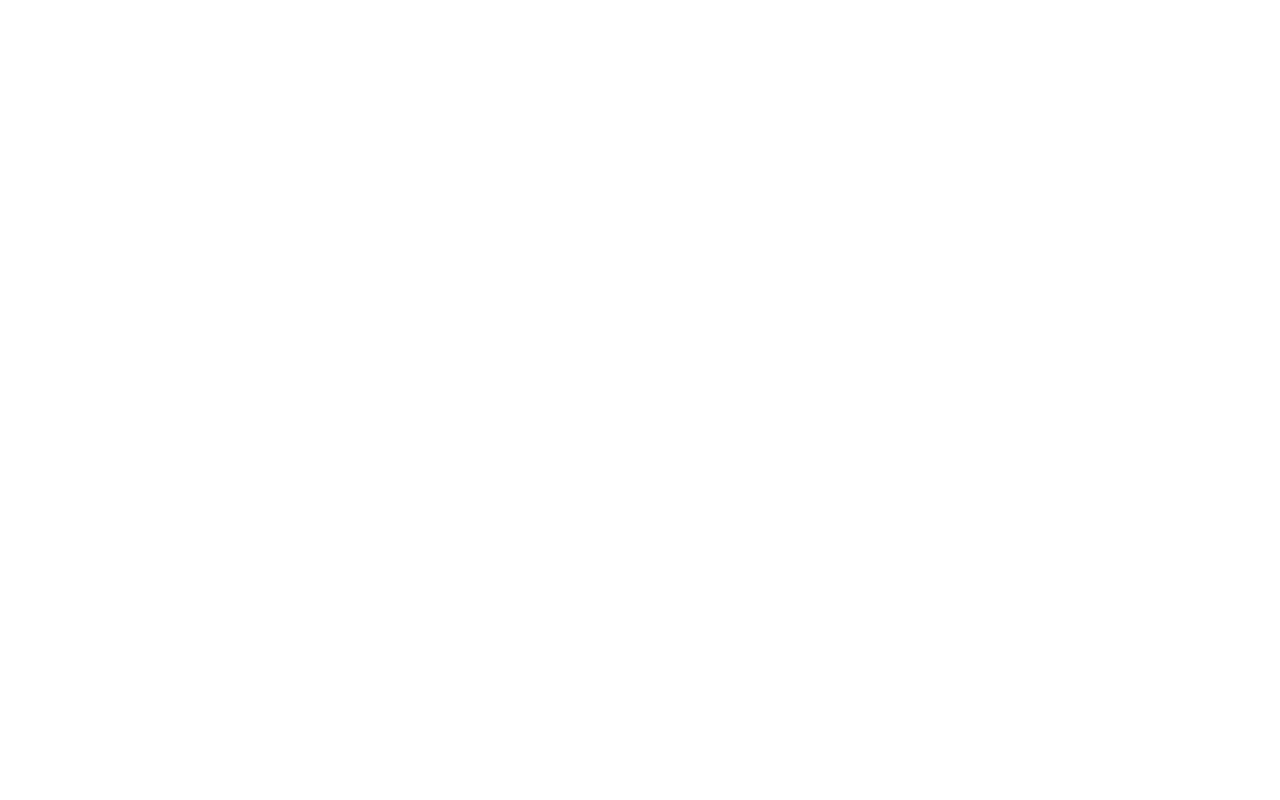
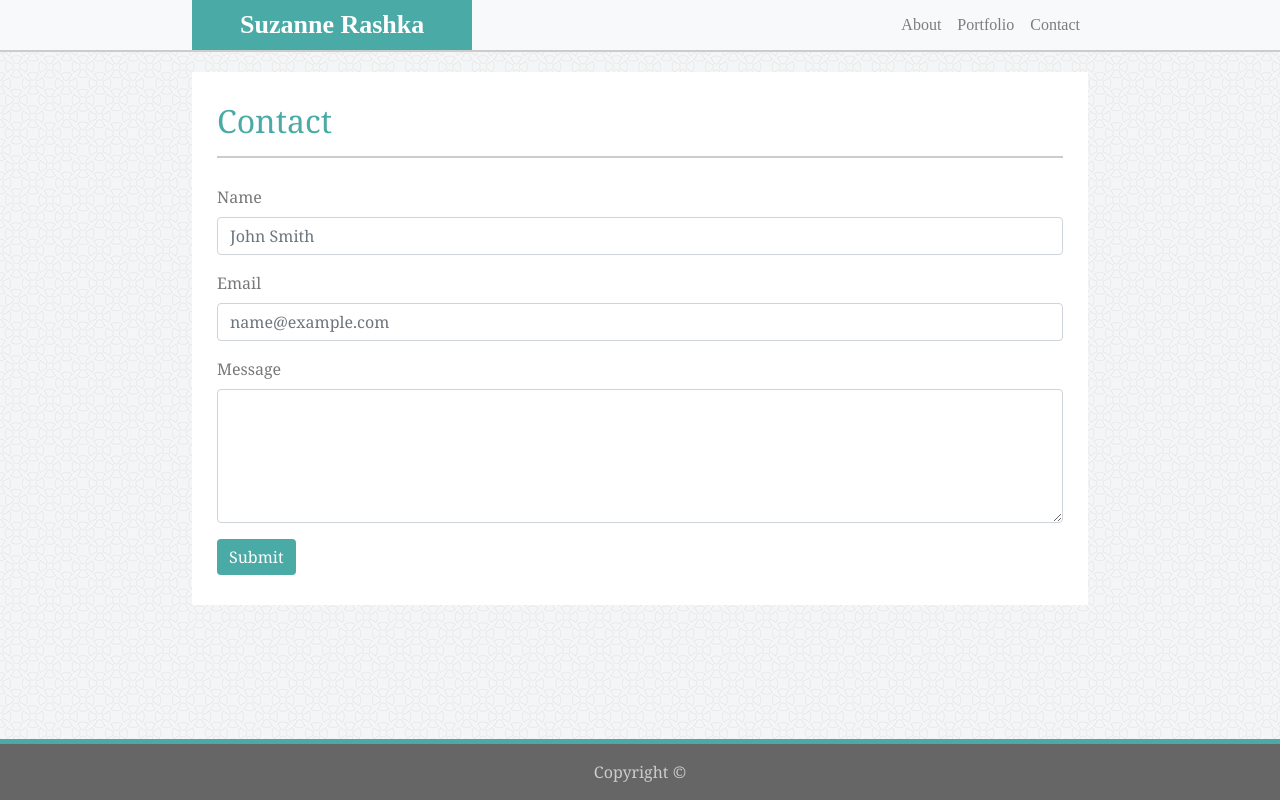
Before and after one commit to SuzanneRashka/Bootstrap-Portfolio, a plain HTML site: page contact.html in a window 1280 px wide. Drawn offline with nearby package versions, Linux system fonts and the light colour scheme.

Commit message:
contact finished

```diff
--- a/assets/css/styles.css
+++ b/assets/css/styles.css
@@ -41,7 +41,11 @@ footer {
     color: #cccccc;
 }
 
-/* MAIN INDEX.HTML */
+label {
+    color: #777777;
+}
+
+/* SHARED */
 
 .man-nav {
     background-color: #4aaaa5;
@@ -58,11 +62,12 @@ footer {
     border-top: 5px solid #4aaaa5;
 }
 
-.img {
-    width: 200px;
-    height: 200px;
-    float: left;
-    margin: 0px 20px 15px 0px;
+.m-l {
+    margin: 0 15%;
+}
+
+.m-r {
+    margin-right: 15%;
 }
 
 .content {
@@ -75,13 +80,44 @@ footer {
     color: #4aaaa5;
 }
 
-.m-l {
-    margin: 0 15%;
+/* INDEX.HTML */
+
+.img {
+    width: 200px;
+    height: 200px;
+    float: left;
+    margin: 0px 20px 15px 0px;
 }
 
-.m-r {
-    margin-right: 15%;
+/* PORTFOLIO.HTML */
+
+.man-card {
+    width: 250px;
+    height: 200px;
+    margin: 0 20px 20px 0;
+    display: inline-block;
 }
+
+.card-img-overlay p {
+    margin: -8%;
+    padding: 10px 0px;
+    position: absolute;
+    text-align: center;
+    vertical-align: middle;
+    color: white;
+    background-color: #4aaaa5;
+    width: 100%;
+    bottom: 20px;
+}
+
+/* CONTACT.HTML */
+
+.man-form {
+    background-color: #4aaaa5;
+    color: #fff;
+}
+
+/* @media is order specific! */
 
 @media screen and (max-width: 611px) {
     .navbar-toggler {
@@ -108,27 +144,6 @@ footer {
     }
 }
 
-/* PORTFOLIO.HTML */
-
-.man-card {
-    width: 250px;
-    height: 200px;
-    margin: 0 20px 20px 0;
-    display: inline-block;
-}
-
-.card-img-overlay p {
-    margin: -8%;
-    padding: 10px 0px;
-    position: absolute;
-    text-align: center;
-    vertical-align: middle;
-    color: white;
-    background-color: #4aaaa5;
-    width: 100%;
-    bottom: 20px;
-}
-
 /* Attempt at aligning boxes at screen width. Not working*/
 
 /* @media screen and (max-width: 1240px) {
--- a/contact.html
+++ b/contact.html
@@ -0,0 +1,63 @@
+<!DOCTYPE html>
+
+<html lang="en">
+
+<head>
+    <meta charset="utf-8">
+    <title></title>
+    <link rel="stylesheet" href="https://stackpath.bootstrapcdn.com/bootstrap/4.1.2/css/bootstrap.min.css" integrity="sha384-Smlep5jCw/wG7hdkwQ/Z5nLIefveQRIY9nfy6xoR1uRYBtpZgI6339F5dgvm/e9B"
+        crossorigin="anonymous">
+    <link rel="stylesheet" href="assets/css/styles.css">
+</head>
+
+<body>
+    <nav class="navbar navbar-expand-lg navbar-light bg-light border border-0">
+        <h1 class="navbar-brand text-white px-5 man-nav m-l font-weight-bold" href="#">Suzanne Rashka</h1>
+        <button class="navbar-toggler m-r" type="button" data-toggle="collapse" data-target="#navbarNavAltMarkup" aria-controls="navbarNavAltMarkup"
+            aria-expanded="false" aria-label="Toggle navigation">
+            <span class="navbar-toggler-icon"></span>
+        </button>
+        <div class="collapse navbar-collapse justify-content-end m-r" id="navbarNavAltMarkup">
+            <div class="navbar-nav">
+                <a class="nav-item nav-link" href="index.html">About</a>
+                <a class="nav-item nav-link" href="portfolio.html">Portfolio</a>
+                <a class="nav-item nav-link" href="#">Contact</a>
+                <!-- sizing @992 -->
+            </div>
+        </div>
+    </nav>
+    <section class="content">
+        <div class="container">
+            <h2>Contact</h2>
+            <hr>
+            <form>
+                <div class="form-group">
+                    <label for="exampleFormControlInput1">Name</label>
+                    <input type="email" class="form-control" id="exampleFormControlInput1" placeholder="John Smith">
+                </div>
+                <div class="form-group">
+                    <label for="exampleFormControlInput1">Email</label>
+                    <input type="email" class="form-control" id="exampleFormControlInput1" placeholder="name@example.com">
+                </div>
+                <div class="form-group">
+                    <label for="exampleFormControlTextarea1">Message</label>
+                    <textarea class="form-control" id="exampleFormControlTextarea1" rows="5"></textarea>
+                </div>
+                <input class="btn btn-primary man-form border-0" type="submit" value="Submit">
+            </form>
+        </div>
+    </section>
+    <footer class="page-footer fixed-bottom border-footer ">
+        <div class="footer-copyright py-3 text-center align-bottom ">Copyright ©
+        </div>
+    </footer>
+
+    <script src="https://stackpath.bootstrapcdn.com/bootstrap/4.1.2/js/bootstrap.min.js" integrity="sha384-o+RDsa0aLu++PJvFqy8fFScvbHFLtbvScb8AjopnFD+iEQ7wo/CG0xlczd+2O/em"
+        crossorigin="anonymous"></script>
+    <script src="https://code.jquery.com/jquery-3.3.1.slim.min.js" integrity="sha384-q8i/X+965DzO0rT7abK41JStQIAqVgRVzpbzo5smXKp4YfRvH+8abtTE1Pi6jizo"
+        crossorigin="anonymous"></script>
+    <script src="https://cdnjs.cloudflare.com/ajax/libs/popper.js/1.14.3/umd/popper.min.js" integrity="sha384-ZMP7rVo3mIykV+2+9J3UJ46jBk0WLaUAdn689aCwoqbBJiSnjAK/l8WvCWPIPm49"
+        crossorigin="anonymous"></script>
+</body>
+
+</html>
```
Also changed, not shown: portfolio.html (+1 -1 lines).
